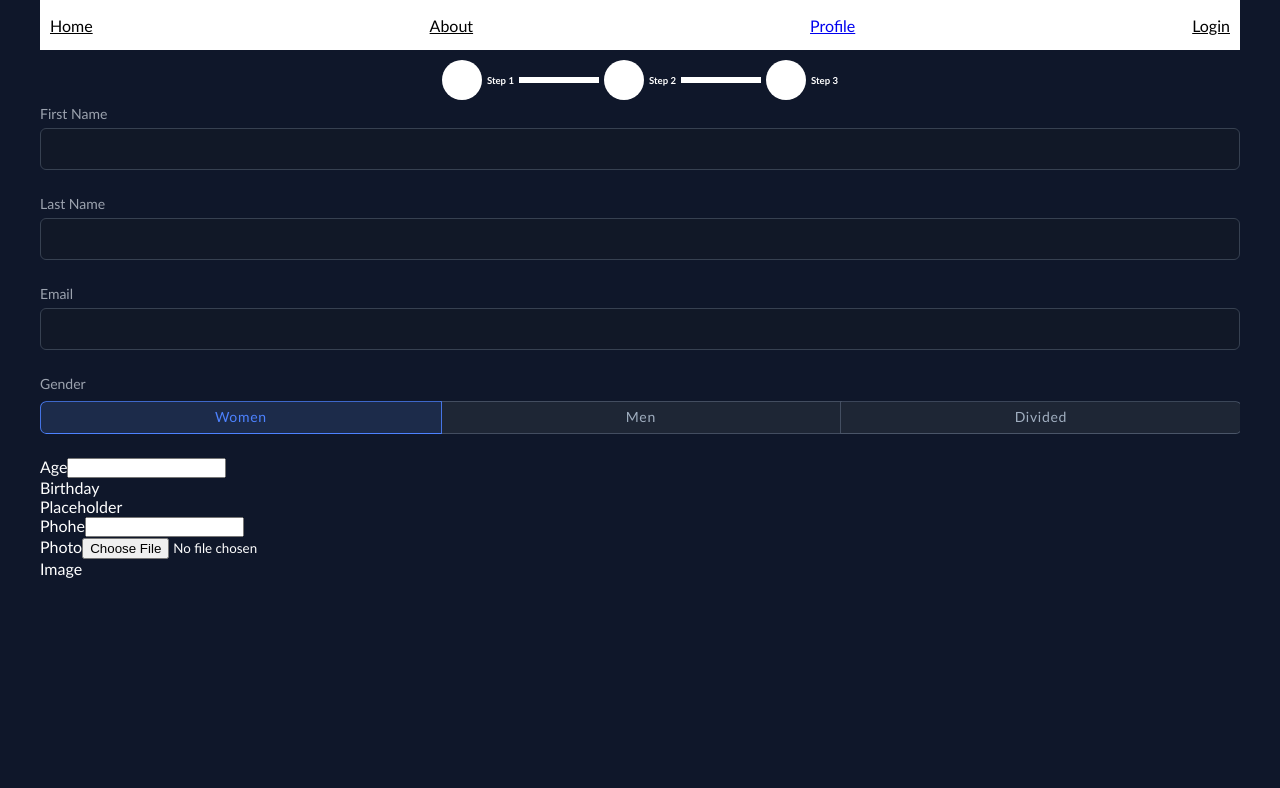
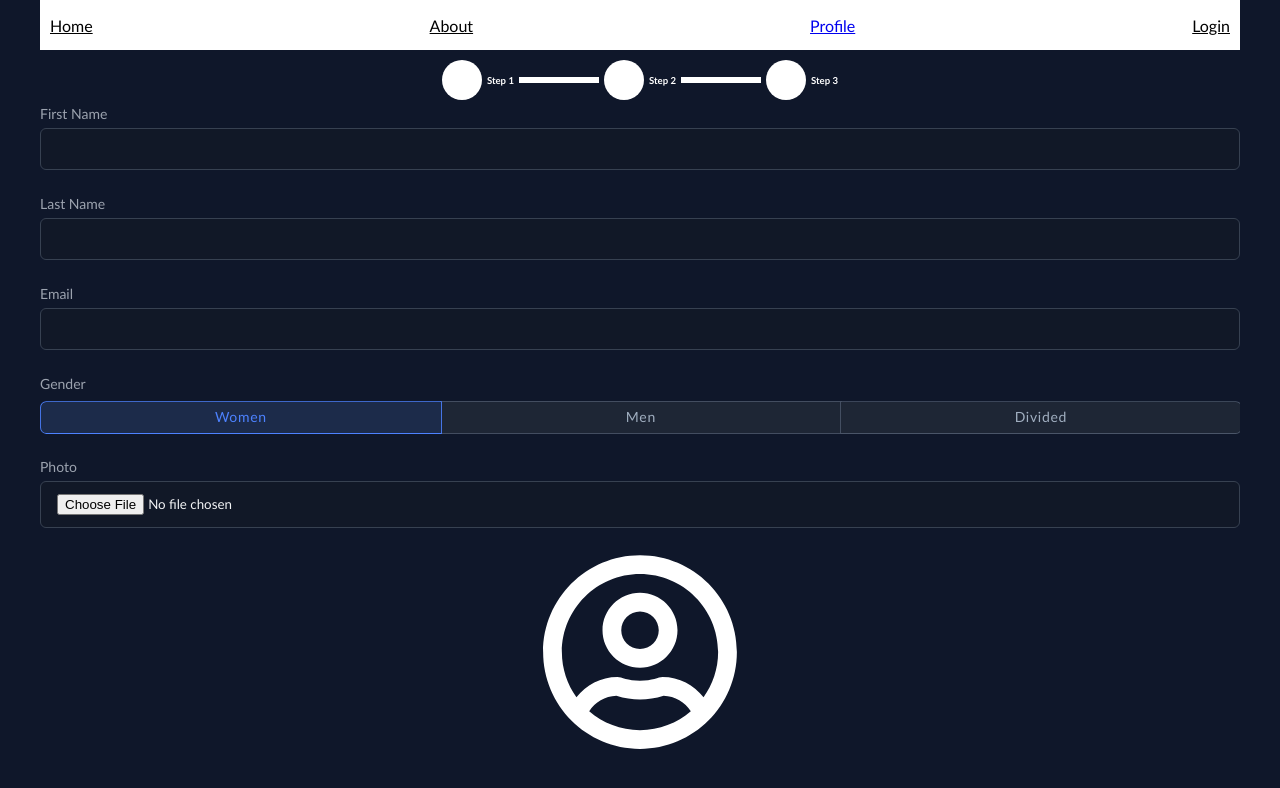
Before and after one commit to abrandon1999/exotic_life_FE, a React (Vite) app: page /profile in a window 1280 px wide. Shown: the top 788 px of the page. Built offline with nearby package versions, Linux system fonts and the light colour scheme.

Commit message:
profleComponent: create Image Placeholder

```diff
--- a/src/components/ProfileContent.tsx
+++ b/src/components/ProfileContent.tsx
@@ -1,9 +1,9 @@
 import type { CSSProperties } from "react";
 import GenderRadio from "./GenderRadio";
+import { FaRegUserCircle } from "react-icons/fa";
 export default function ProfileContent() {
   return (
     <div>
-      <div id="first row">
       <div style={inputGroup}>
         <label htmlFor="" style={label}>
           First Name
@@ -23,40 +23,33 @@ export default function ProfileContent() {
         </label>
         <input type="email" name="" id="" style={input} />
       </div>
-      </div>
-      <div id="third row">
+
       <div style={inputGroup}>
         <label htmlFor="" style={label}>
           Gender
         </label>
         <GenderRadio />
       </div>
+
       <div>
-          <label htmlFor="">Age</label>
-          <input type="number" name="" id="" />
-        </div>
-        <div>
-          <label htmlFor="">Birthday</label>
-          <p>Placeholder</p>
+        <div style={inputGroup}>
+          <label htmlFor="" style={label}>
+            Photo
+          </label>
+          <input type="file" name="" id="" style={input} />
         </div>
       </div>
-      <div id="forth row">
-        <div>
-          <div>
-            <label htmlFor="">Phohe</label>
-            <input type="tel" name="" id="" />
-          </div>
-          <div>
-            <label htmlFor="">Photo</label>
-            <input type="file" name="" id="" />
-          </div>
-        </div>
-        <div>Image</div>
+      <div style={imageContainer}>
+        <FaRegUserCircle size={ICON_SIZE} />
       </div>
     </div>
   );
 }
-
+const ICON_SIZE = "200";
+const imageContainer: CSSProperties = {
+  display: "flex",
+  justifyContent: "center",
+};
 const inputGroup: CSSProperties = {
   marginTop: "0.25rem",
   fontSize: "0.875rem",
```
Also changed, not shown: src/components/ProfileFooter.tsx (added, +8 -0 lines). Lines whose indentation alone changed are shown as unchanged.
